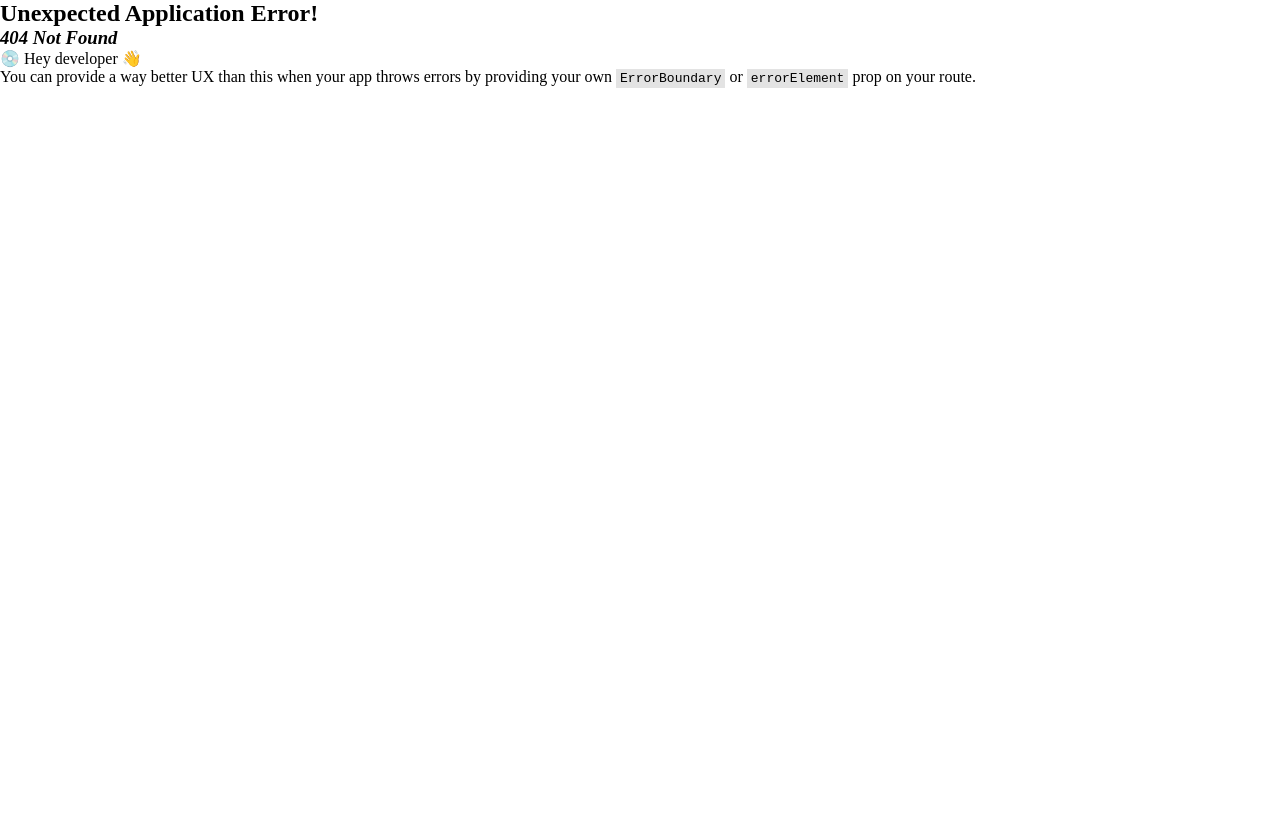
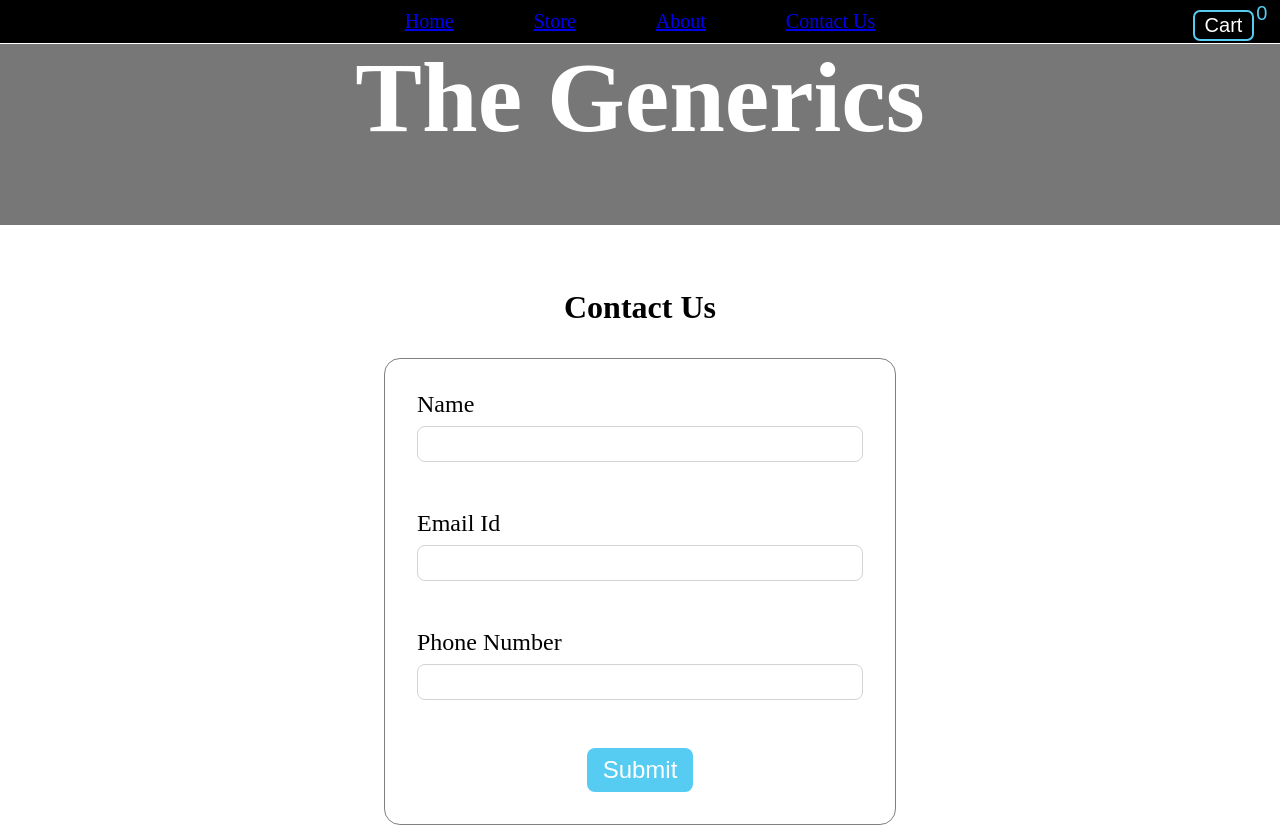
Before and after one commit to tr3atm3/ECommerce-Website, a React (Create React App) app: page /contact in a window 1280 px wide. Before the commit this address had no page. Shown: the top 827 px of the page. Before the commit the page ends 800 px from the top, so only its background shows below. Built offline with nearby package versions, Linux system fonts and the light colour scheme.

Commit message:
contactUsAdded

```diff
--- a/src/App.js
+++ b/src/App.js
@@ -7,6 +7,7 @@ import Cart from "./Cart/Cart.js";
 import ContextProvider from "./store/ContextProvider.js";
 import About from "./About/About.js";
 import Home from "./Home/Home.js";
+import Contact from "./ContactUs/Contact.js";
 
 const App = () => {
   const [showCart, setShowCart] = useState(false);
@@ -42,6 +43,10 @@ export const router = createBrowserRouter([
         path: "/home",
         element: <Home />,
       },
+      {
+        path: "/contact",
+        element: <Contact />,
+      },
     ],
   },
 ]);
--- a/src/Cart/Cart.module.css
+++ b/src/Cart/Cart.module.css
@@ -20,9 +20,10 @@
 .cartHeader button {
   padding: 5px 10px;
   position: absolute;
-  top: 2px;
-  right: 2px;
+  top: 5px;
+  right: 5px;
   cursor: pointer;
+  background-color: rgba(211, 19, 19, 0.841);
 }
 
 .contentHeader {
--- /dev/null
+++ b/src/ContactUs/Contact.js
@@ -0,0 +1,57 @@
+import React, { useRef } from "react";
+import classes from "./Contact.module.css";
+const Contact = () => {
+  const name = useRef("");
+  const email = useRef("");
+  const phoneNumber = useRef("");
+
+  const postDataOnFirebase = async (data) => {
+    const res = await fetch(
+      "https://movierating-65c20-default-rtdb.asia-southeast1.firebasedatabase.app/ecommerce.json",
+      {
+        method: "POST",
+        body: JSON.stringify(data),
+        header: {
+          "Content-Type": "application/json",
+        },
+      }
+    );
+    const resData = await res.json();
+    console.log(resData);
+  };
+
+  const handleFormSubmit = (e) => {
+    e.preventDefault();
+    const data = {
+      name: name.current.value,
+      email: email.current.value,
+      phoneNumber: phoneNumber.current.value,
+    };
+    postDataOnFirebase(data);
+    name.current.value = "";
+    email.current.value = "";
+    phoneNumber.current.value = "";
+  };
+  return (
+    <div className={classes.contact}>
+      <h1>Contact Us</h1>
+      <form className={classes.contactForm} onSubmit={handleFormSubmit}>
+        <div>
+          <label htmlFor="name">Name</label>
+          <input type="text" id="name" ref={name} />
+        </div>
+        <div>
+          <label htmlFor="email">Email Id</label>
+          <input type="email" id="email" ref={email} />
+        </div>
+        <div>
+          <label htmlFor="phoneNumber">Phone Number</label>
+          <input type="number" id="phoneNumber" ref={phoneNumber} />
+        </div>
+        <button>Submit</button>
+      </form>
+    </div>
+  );
+};
+
+export default Contact;
--- /dev/null
+++ b/src/ContactUs/Contact.module.css
@@ -0,0 +1,43 @@
+.contact {
+  text-align: center;
+  margin: 4rem 0;
+}
+
+.contact h1 {
+  margin: 2rem 0;
+}
+.contactForm {
+  border: 1px groove grey;
+  border-radius: 1rem;
+  width: 40%;
+  margin: 0 auto;
+  min-width: 30rem;
+  padding: 2rem;
+}
+.contactForm label {
+  display: block;
+  text-align: left;
+  font-size: 1.5rem;
+  margin-bottom: 0.5rem;
+}
+
+.contactForm input {
+  width: 100%;
+  margin-bottom: 3rem;
+  font-size: 1rem;
+  padding: 0.5rem;
+  border: 1px groove lightgray;
+  border-radius: 0.5rem;
+}
+.contactForm button {
+  font-size: 1.5rem;
+  padding: 0.5rem 1rem;
+  border-radius: 0.5rem;
+  border: none;
+  color: white;
+  background-color: #56ccf2;
+  cursor: pointer;
+}
+.contactForm button:active {
+  background-color: blueviolet;
+}
--- a/src/UI/Nav.js
+++ b/src/UI/Nav.js
@@ -14,6 +14,9 @@ const Nav = (props) => {
       <li>
         <Link to="/about">About</Link>
       </li>
+      <li>
+        <Link to="/contact">Contact Us</Link>
+      </li>
       <CardButton onOpen={props.onOpen} />
     </ul>
   );
```
